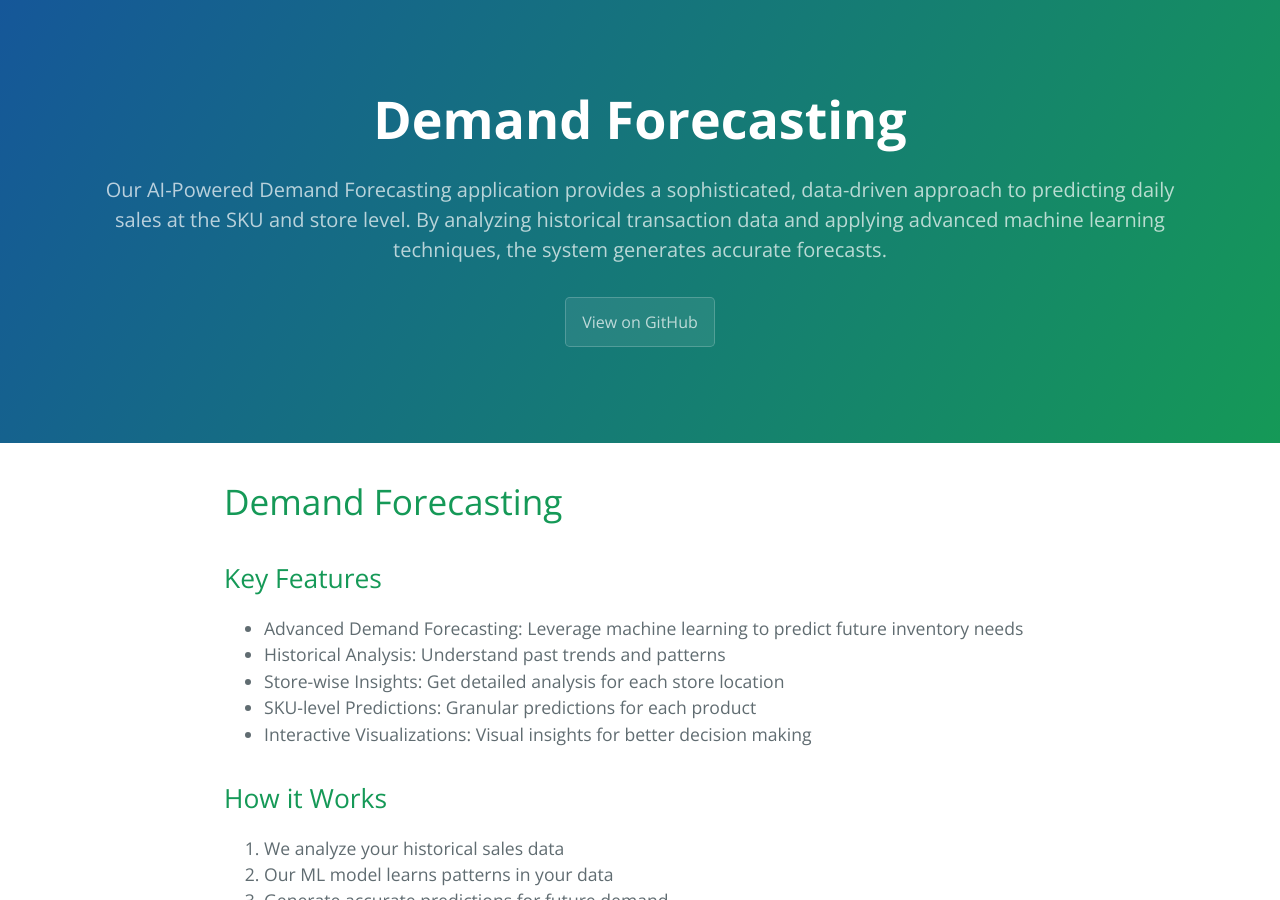
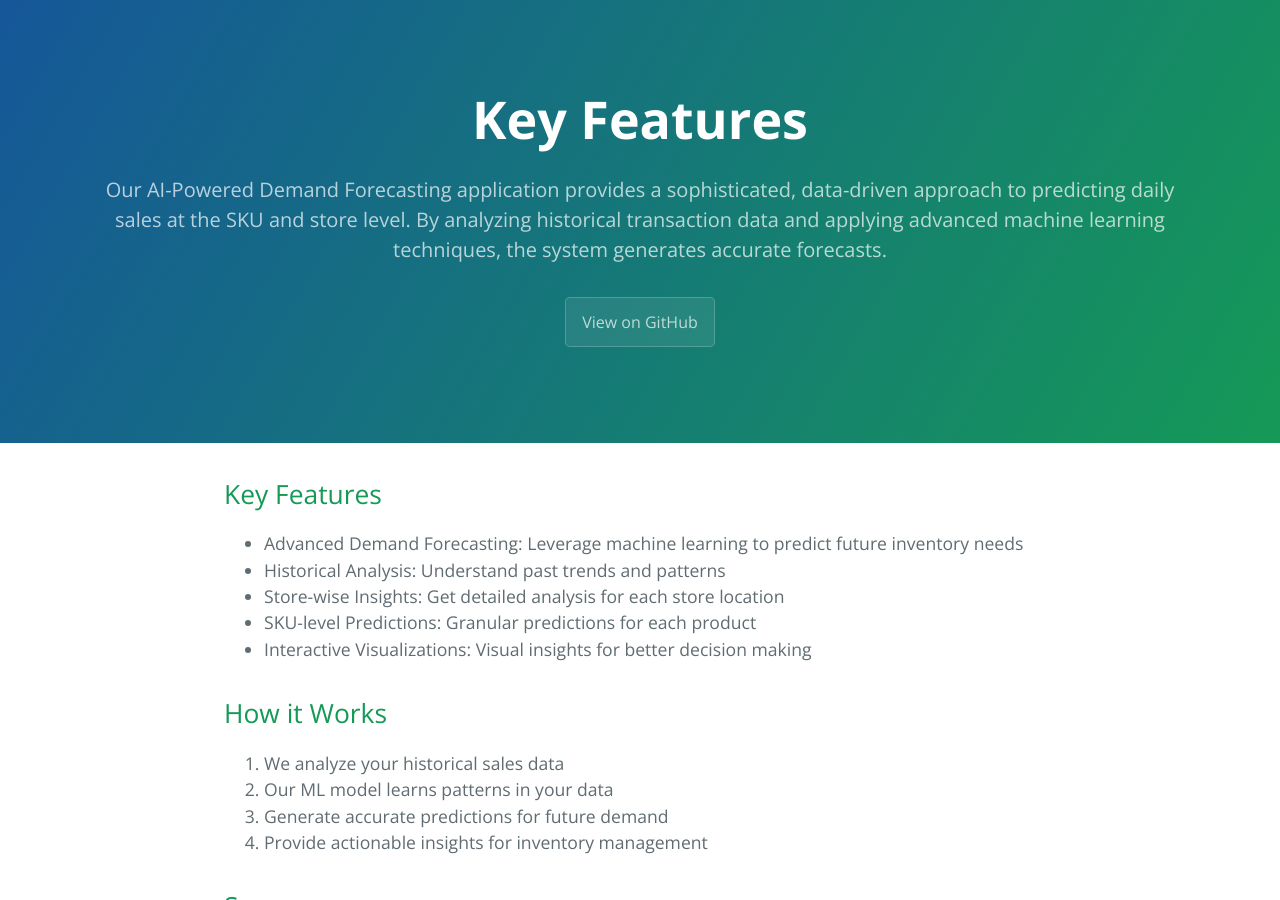
Before and after one commit to MastekRZ/demand_forecasting_app, a Jekyll site: the page built from index.md, in a window 1280 px wide and 900 px high. Built offline with Jekyll 4.4.1, drawn with Linux system fonts in a browser that asks for light colours; our own code applies the rules of GitHub Pages for plain Markdown files.

Commit message:
Update index.md

```diff
--- a/index.md
+++ b/index.md
@@ -1,8 +1,6 @@
 ---
 layout: default
 ---
-
-# Demand Forecasting
 
 ## Key Features
 
```
